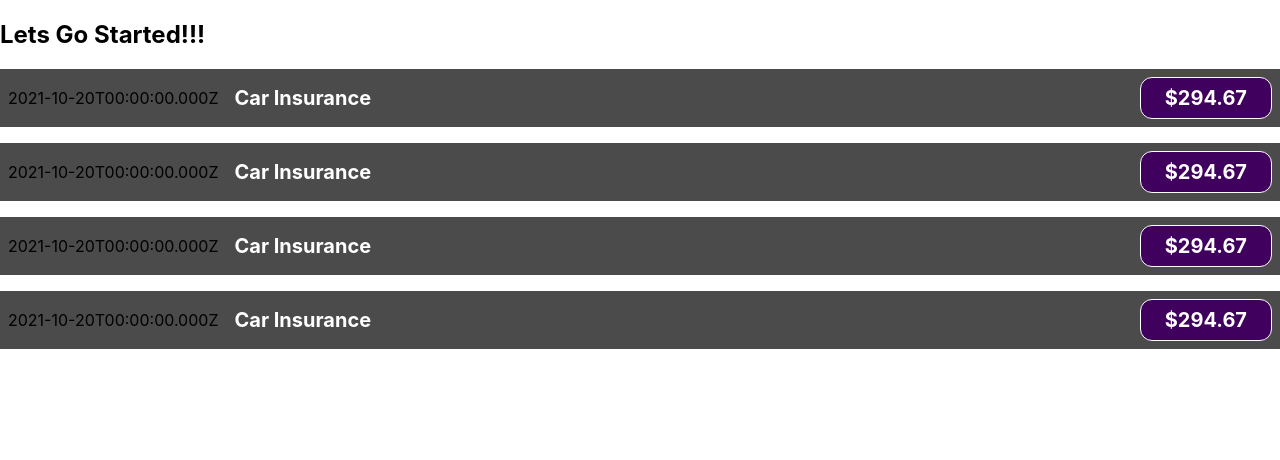
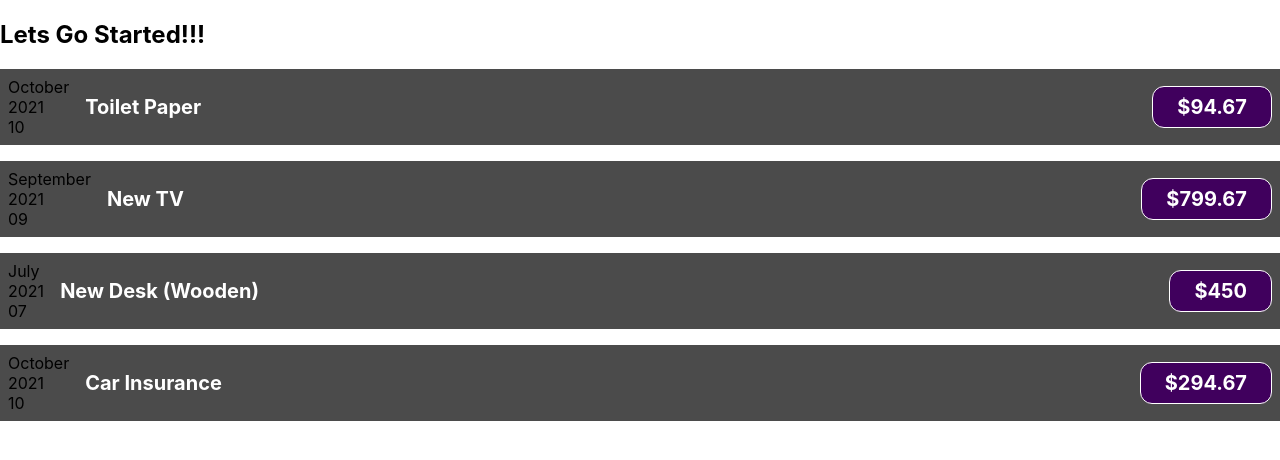
Before and after one commit to amrendrakind/Practice_ReactJS, a React (Create React App) app in the folder expense/: page / in a window 1280 px wide. Shown: the top 460 px of the page. Built offline with nearby package versions, Linux system fonts and the light colour scheme.

Commit message:
ExpenseItem

```diff
--- a/expense/src/App.js
+++ b/expense/src/App.js
@@ -3,10 +3,10 @@ import './App.css';
 
 function App() {
   const expenses = [
-    { title: "Toilet Paper", amount: 94.67, date: new Date(2021, 9, 20) },
-    { title: "New TV", amount: 799.67, date: new Date(2021, 9, 20) },
-    { title: "New Desk (Wooden)", amount: 450, date: new Date(2021, 9, 20) },
-    { title: "Car Insurance", amount: 294.67, date: new Date(2021, 9, 20) },
+    { title: "Toilet Paper", amount: 94.67, date: new Date(2021, 9, 1) },
+    { title: "New TV", amount: 799.67, date: new Date(2021, 8, 1) },
+    { title: "New Desk (Wooden)", amount: 450, date: new Date(2021, 6, 1) },
+    { title: "Car Insurance", amount: 294.67, date: new Date(2021,9,1) },
 ]
 
   return (
--- a/expense/src/components/ExpenseItem.js
+++ b/expense/src/components/ExpenseItem.js
@@ -1,14 +1,19 @@
 import './ExpenseItem.css'
 
 function ExpenseItem(props) {
-    const expenseDate = new Date(2021, 9, 20)
-    const expenseTitle = "Car Insurance"
-    const expenseAmount = 294.67
+    const year = props.date.getFullYear()
+    const month = props.date.toLocaleString('en-US',{month:'long'})
+    const day = props.date.toLocaleString('en-US',{month:'2-digit'})
+
     return (<div className="expense-item">
-        <div >{expenseDate.toISOString()}</div>
+        <div >
+            <div>{month}</div>
+            <div>{year}</div>
+            <div>{day}</div>
+        </div>
         <div className="expense-item__description">
-            <h2>{expenseTitle}</h2>
-            <div className="expense-item__price">${expenseAmount}</div>
+            <h2>{props.title}</h2>
+            <div className="expense-item__price">${props.amount}</div>
         </div>
         <div></div>
     </div>)
```
